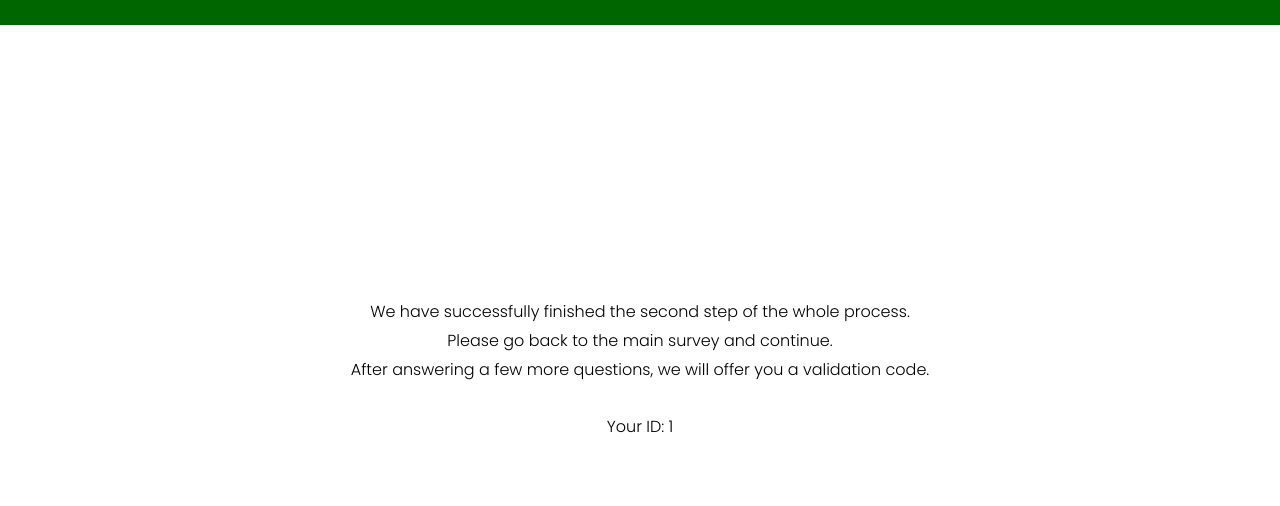
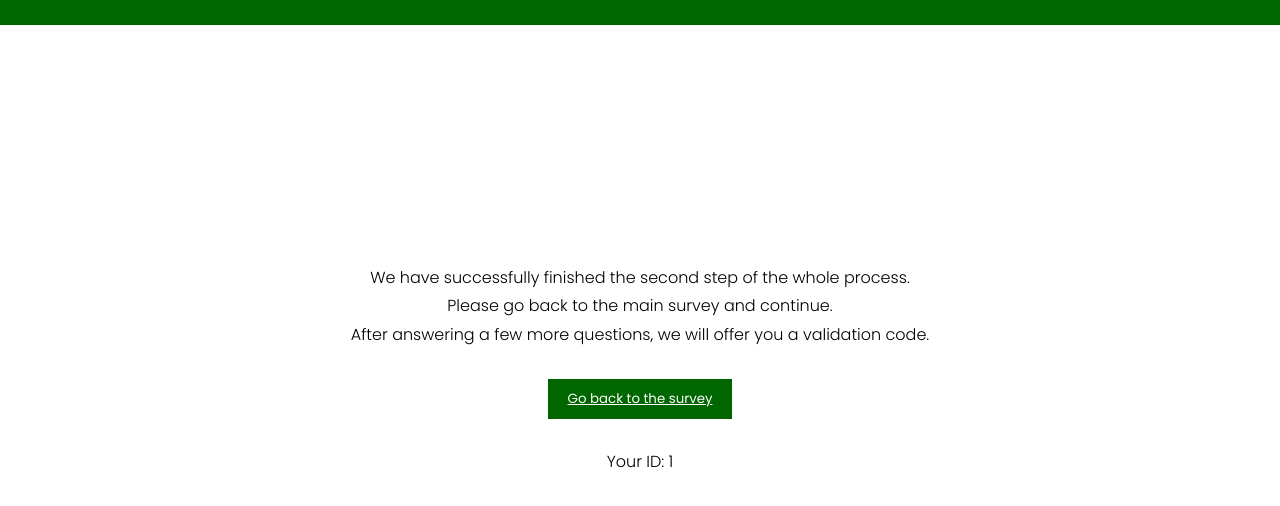
Before and after one commit to tadadaeun/artificial-shop, a React (Create React App) app: page /finish in a window 1280 px wide. Shown: the top 506 px of the page. Built offline with nearby package versions, Linux system fonts and the light colour scheme; no server answers; sample sign-in values are in the browser's storage.

Commit message:
FEATURE - 두번째 설문으로 이동하는 버튼 추가

```diff
--- a/src/pages/Finish.jsx
+++ b/src/pages/Finish.jsx
@@ -58,6 +58,18 @@ const Finish = () => {
           After answering a few more questions, we will offer you a validation
           code.
             <br /><br />
+
+            <button style={{
+                backgroundColor: "#006600",
+                padding: "10px 20px",
+                border: "none",
+            }}>
+                <a href="https://www.surveymonkey.com/r/2YQ7Z5V" target="_blank" style={{
+                    color: "white",
+                }}>Go back to the survey</a>
+            </button>
+
+            <br /><br />
             Your ID: {sessionStorage.getItem("userId")}
         </Text>
       </Container>
```
